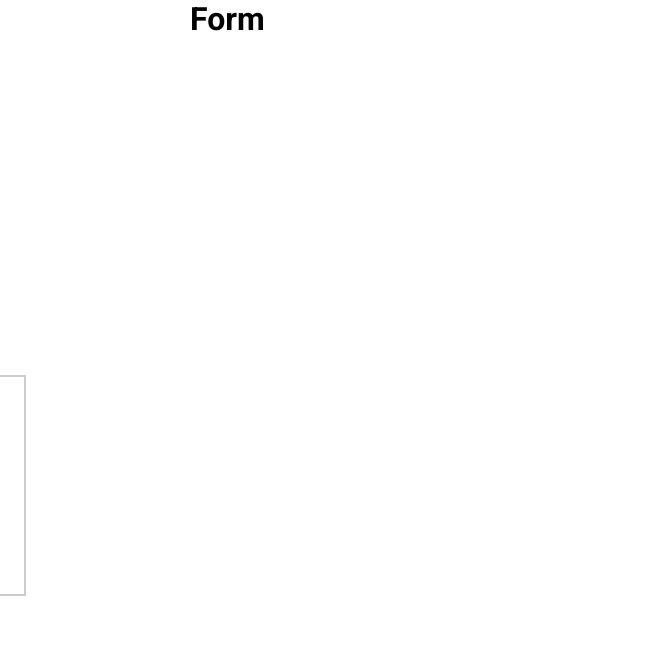
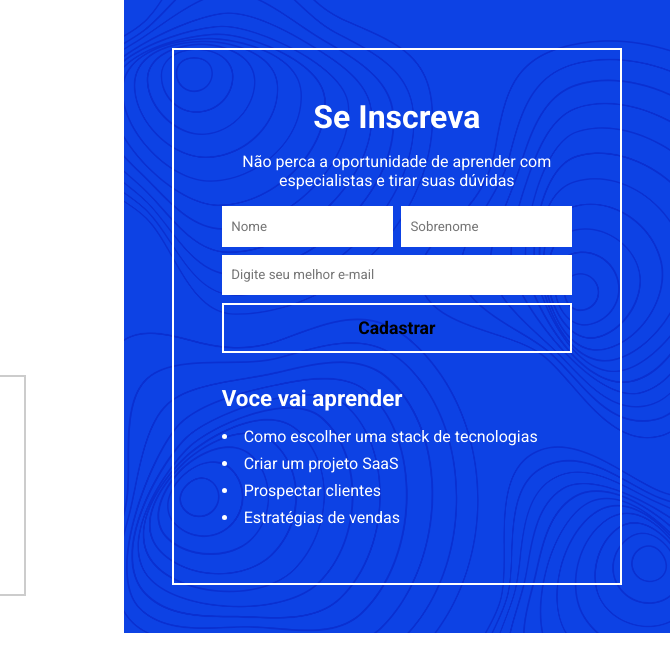
Before and after one commit to JoaoGianoni/Projeto_Palestra, a plain HTML site: page docs/index.html in a window 1280 px wide. Shown: the full height of the page, 610-1280 px from the left. Drawn offline with Linux system fonts and the light colour scheme.

Commit message:
Projeto Finalizado

```diff
--- a/docs/css/styles.css
+++ b/docs/css/styles.css
@@ -93,4 +93,140 @@ body {
 /* Formulário */
 #form-container {
     flex: 1.0;
+    background-image: url("../img/pattern.png");
+    background-size: cover;
+    color: #fff;
 }
+
+#form-inner {
+    margin: 3rem;
+    padding: 3rem;
+    border: 2px solid #fff;
+    text-align: center;
+    display: flex;
+    flex-direction: column;
+    align-items: center;
+}
+
+#form-inner h3 {
+    font-size: 2rem;
+    margin-bottom: 1rem;
+}
+
+#form-inner p {
+    margin-bottom: 1rem;
+}
+
+#register-form {
+    display: flex;
+    flex-direction: column;
+    gap: 0.5rem;
+    margin-bottom: 2rem;
+}
+
+#name-container {
+    display: flex;
+    gap: 0.5rem;
+}
+
+#register-form input {
+    padding: 0.8rem 0.6rem;
+    border: none;
+}
+
+#email {
+    min-width: 100%;
+}
+
+#register-form input[type="submit"] {
+    background-color: transparent;
+    border: 2px solid #fff;
+    font-size: 1.1rem;
+    font-weight: bold;
+    cursor: pointer;
+    transition: 0.4s;
+}
+
+#register-form input[type="submit"]:hover {
+    background-color: #fff;
+    color: #0075ff;
+}
+
+#benefits {
+    text-align: left;
+    align-self: start;
+}
+
+#benefits h4 {
+    font-size: 1.4rem;
+    margin-bottom: 1rem;
+}
+
+#benefits ul {
+    list-style-position: inside;
+}
+
+#benefits li {
+    margin-bottom: 0.5rem;
+}
+
+/* Responsivo */
+
+@media (max-width: 450px) {
+    body {
+        flex-direction: column;
+    }
+
+    #about-container {
+        padding: 2rem;
+        padding-bottom: 0;
+    }
+
+    #about-container h2 {
+        font-size: 3rem;
+    }
+
+    #exclusive, #date {
+        font-size: 1.4rem;
+    }
+
+    #description {
+        font-size: 1.6rem;
+        line-height: 2.2rem;
+    }
+
+    #users-container {
+        flex-direction: column;
+    }
+
+    .user-card {
+        width: 100%;
+        padding: 2rem;
+    }
+
+    .user-card img {
+        width: 180px;
+    }
+
+    .user-card .user-name {
+        font-size: 1.6rem;
+    }
+
+    .user-card .user-role {
+        font-size: 1.4rem;
+    }
+
+    #form-inner {
+        padding: 2rem;
+        margin: 2rem;
+    }
+
+    #register-form,
+    #name-container {
+        gap: 1rem;
+    }
+
+
+
+
+}
--- a/docs/index.html
+++ b/docs/index.html
@@ -43,7 +43,42 @@
         </div>
     </div>
     <div id="form-container">
-        <h1>Form</h1>
+        <div id="form-inner">
+            <h3>Se Inscreva</h3>
+            <p>
+                Não perca a oportunidade de aprender com especialistas e tirar suas dúvidas
+            </p>
+            <form id="register-form">
+                <div id="name-container">
+                    <input
+                    type="text"
+                    name="name"
+                    id="name"
+                    placeholder="Nome">
+
+                    <input type="text"
+                    name="lastname"
+                    id="lastname"
+                    placeholder="Sobrenome">
+                </div>
+                    <input
+                    type="email"
+                    name="email"
+                    id="email"
+                    placeholder="Digite seu melhor e-mail">
+                    <input type="submit"
+                    value="Cadastrar">
+            </form>
+            <div id="benefits">
+                <h4>Voce vai aprender</h4>
+                <ul>
+                    <li>Como escolher uma stack de tecnologias</li>
+                    <li>Criar um projeto SaaS</li>
+                    <li>Prospectar clientes</li>
+                    <li>Estratégias de vendas</li>
+                </ul>
+            </div>
+        </div>
     </div>
 </body>
 </html>
```
